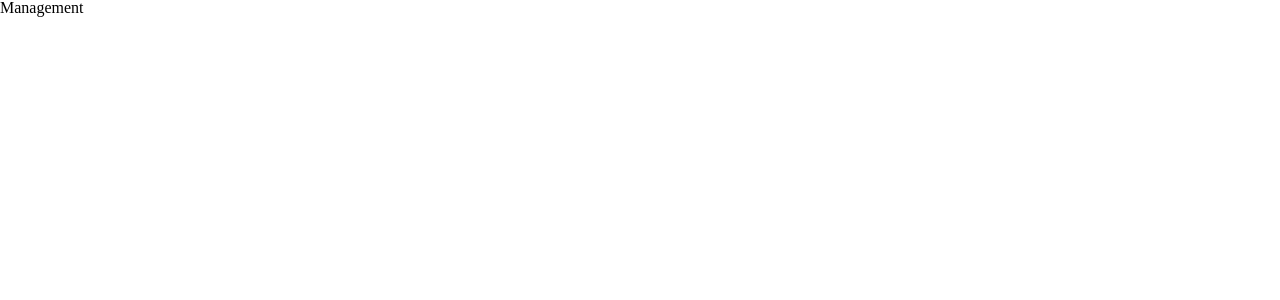
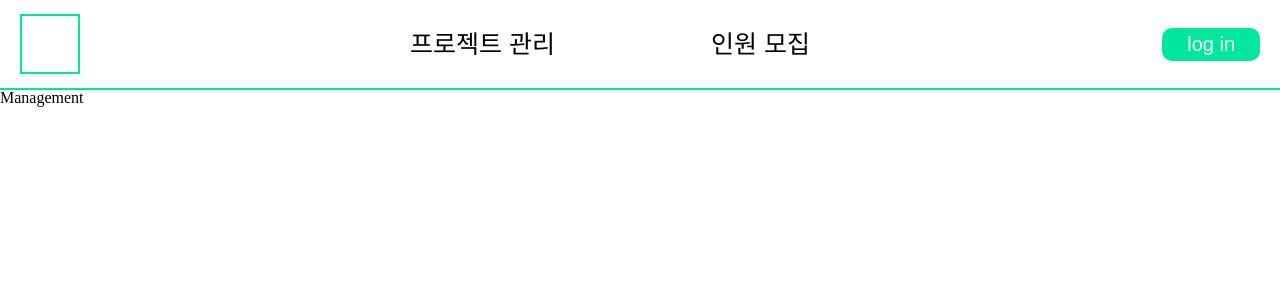
Before and after one commit to Pll-Care/Pll-Care, a React (Create React App) app in the folder frontend/: page /management in a window 1280 px wide. Shown: the top 300 px of the page. Built offline with nearby package versions, Linux system fonts and the light colour scheme; a web font is replaced by a local one.

Commit message:
Fix(MainHeader.js): Fix error about relative path navigation

```diff
--- a/frontend/src/components/MainHeader.js
+++ b/frontend/src/components/MainHeader.js
@@ -19,8 +19,8 @@ const MainHeader = () => {
                     <figure className='main-header-logo-img' />
                 </div>
                 <div className='main-header-link'>
-                    <Link to={'./management'}>프로젝트 관리</Link>
-                    <Link to={'./recruitment'}>인원 모집</Link>
+                    <Link to={'/management'}>프로젝트 관리</Link>
+                    <Link to={'/recruitment'}>인원 모집</Link>
                 </div>
                 {isLogin ? (
                     <div className='main-header-right-col main-header-logout-col'>
@@ -28,7 +28,7 @@ const MainHeader = () => {
                             text={'log out'}
                             onClick={handleLogin}
                         />
-                        <Link className='main-header-user-profile-img' to={'./profile'} />
+                        <Link className='main-header-user-profile-img' to={'/profile'} />
                     </div>
                 ) : (
                     <div className='main-header-right-col main-header-login-col'>
--- a/frontend/src/pages/Management.js
+++ b/frontend/src/pages/Management.js
@@ -1,6 +1,11 @@
+import MainHeader from "../components/MainHeader";
+
 const Management = () => {
     return (
-        <div>Management</div>
+        <div>
+            <MainHeader />
+            <div>Management</div>
+        </div>
     )
 }
 
--- a/frontend/src/pages/Profile.js
+++ b/frontend/src/pages/Profile.js
@@ -1,6 +1,11 @@
+import MainHeader from "../components/MainHeader";
+
 const Profile = () => {
     return (
-        <div>Profile</div>
+        <div>
+            <MainHeader />
+            <div>Management</div>
+        </div>
     )
 }
 
--- a/frontend/src/pages/Recruitment.js
+++ b/frontend/src/pages/Recruitment.js
@@ -1,6 +1,11 @@
+import MainHeader from "../components/MainHeader";
+
 const Recruitment = () => {
     return (
-        <div>recruitment</div>
+        <div>
+            <MainHeader />
+            <div>Recruitment</div>
+        </div>
     )
 }
 
```
